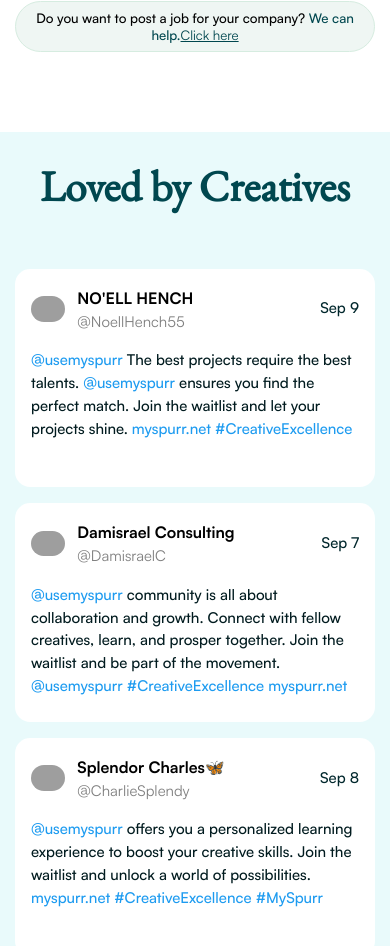
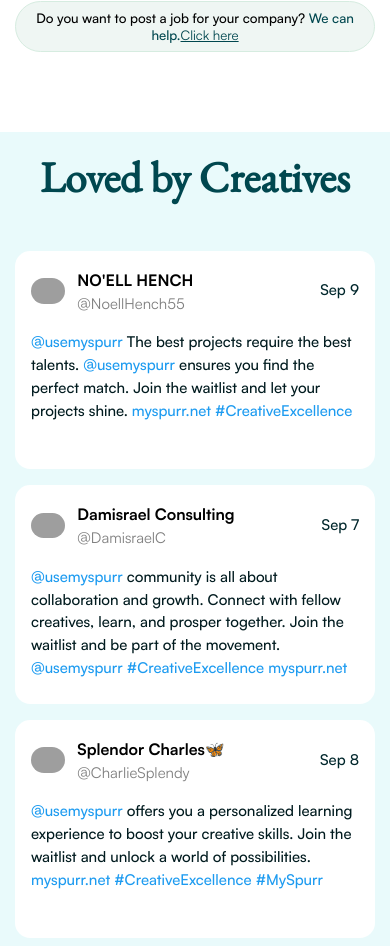
Before and after one commit to tobyakin/MySpurr-Landing-Page, a Vue app: page / in a window 390 px wide. Shown: the part 6197-7143 px from the top of the page. Built offline with nearby package versions, Linux system fonts and the light colour scheme; grey boxes are pictures that could not be loaded.

Commit message:
Docs: line height reduced

```diff
--- a/src/components/Home/SectionFive.vue
+++ b/src/components/Home/SectionFive.vue
@@ -3,7 +3,7 @@
     <div class="container">
       <div class="flex justify-center">
         <h2
-          class="text-dimBrand text-[43px] lg:text-[50px] !font-semibold leading-[68.056px] lg:leading-[74px] font-EBGaramond500 mb-8"
+          class="text-dimBrand text-[43px] lg:text-[50px] !font-semibold leading-[50.056px] lg:leading-[74px] font-EBGaramond500 mb-8"
         >
           Loved by Creatives
         </h2>
```
